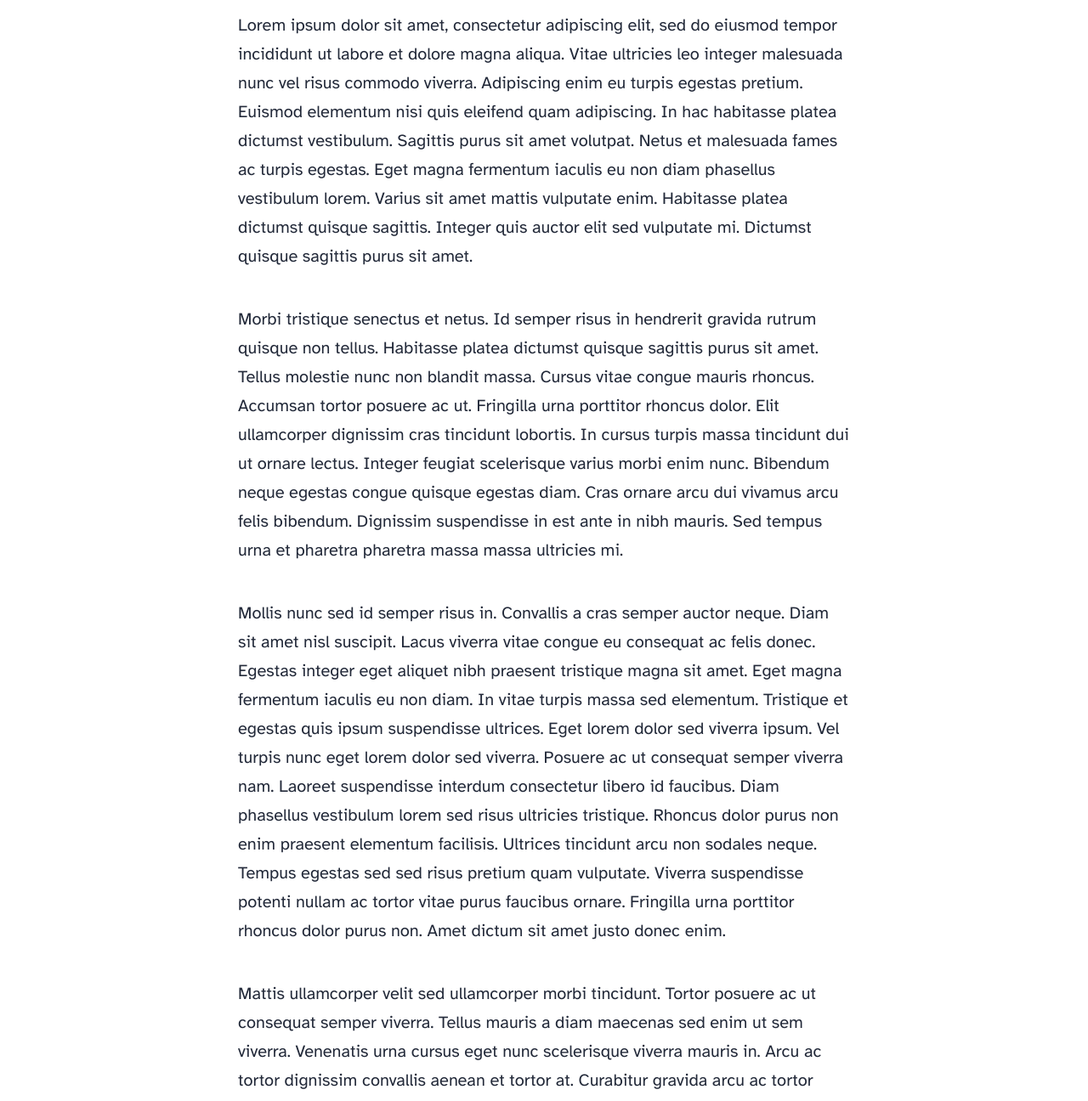
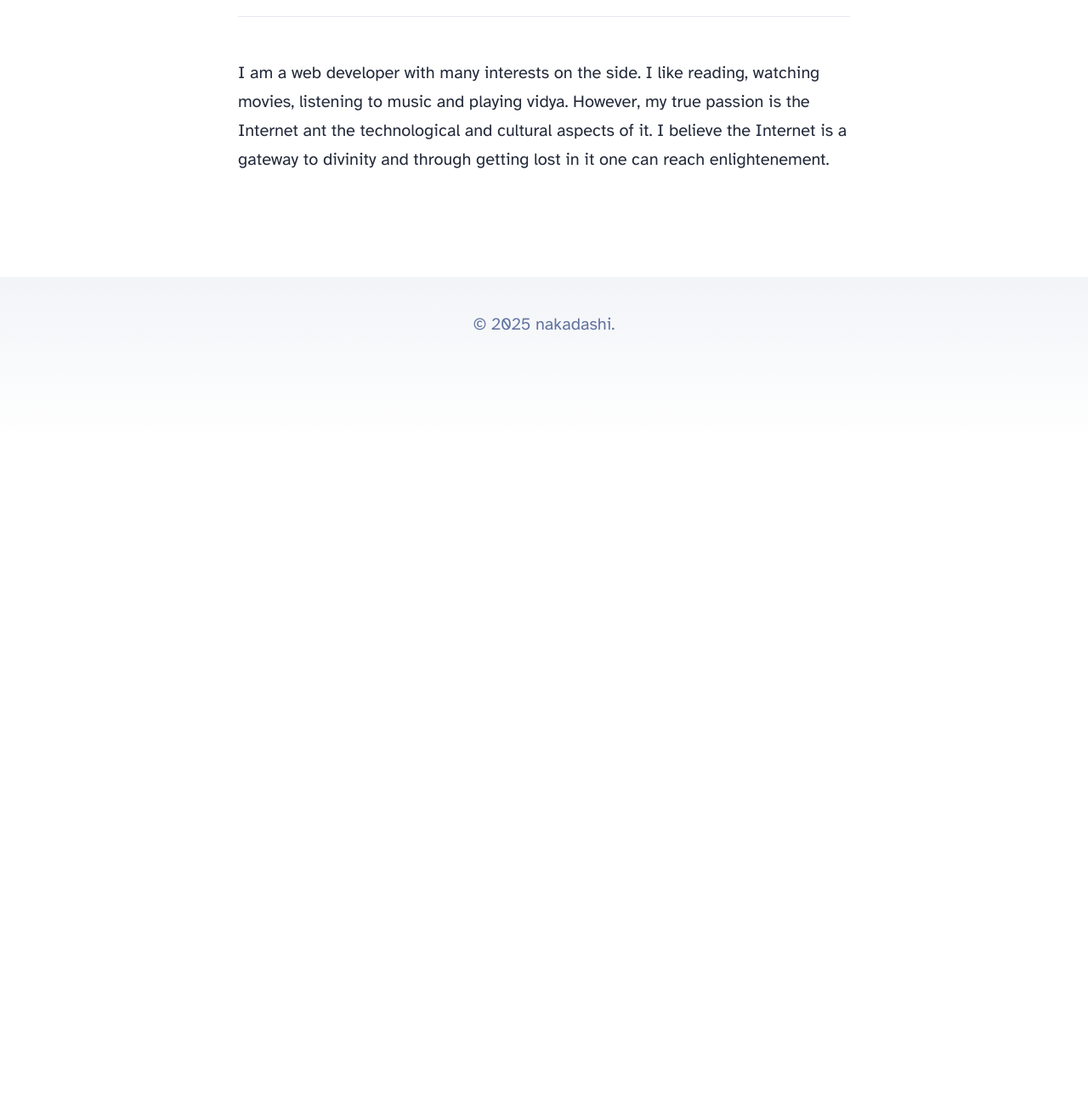
Before and after one commit to kuro-neko-xyz/blog.kuro-neko.xyz, an Astro site: page /about in a window 1280 px wide. Shown: the part 859-2155 px from the top of the page at 85% size. After the commit the page ends 1379 px from the top, so only its background shows below. Built offline with nearby package versions, Linux system fonts and the light colour scheme; Astro itself is replaced by a stand-in of ours.

Commit message:
Redo About Page

```diff
--- a/src/pages/about.astro
+++ b/src/pages/about.astro
@@ -1,62 +1,18 @@
 ---
-import Layout from '../layouts/BlogPost.astro';
+import Layout from "../layouts/BlogPost.astro";
 ---
 
 <Layout
-	title="About Me"
-	description="Lorem ipsum dolor sit amet"
-	pubDate={new Date('August 08 2021')}
-	heroImage="/blog-placeholder-about.jpg"
+  title="About Me"
+  description="Lorem ipsum dolor sit amet"
+  pubDate={new Date("August 08 2021")}
+  heroImage="/karina.gif"
 >
-	<p>
-		Lorem ipsum dolor sit amet, consectetur adipiscing elit, sed do eiusmod tempor incididunt ut
-		labore et dolore magna aliqua. Vitae ultricies leo integer malesuada nunc vel risus commodo
-		viverra. Adipiscing enim eu turpis egestas pretium. Euismod elementum nisi quis eleifend quam
-		adipiscing. In hac habitasse platea dictumst vestibulum. Sagittis purus sit amet volutpat. Netus
-		et malesuada fames ac turpis egestas. Eget magna fermentum iaculis eu non diam phasellus
-		vestibulum lorem. Varius sit amet mattis vulputate enim. Habitasse platea dictumst quisque
-		sagittis. Integer quis auctor elit sed vulputate mi. Dictumst quisque sagittis purus sit amet.
-	</p>
-
-	<p>
-		Morbi tristique senectus et netus. Id semper risus in hendrerit gravida rutrum quisque non
-		tellus. Habitasse platea dictumst quisque sagittis purus sit amet. Tellus molestie nunc non
-		blandit massa. Cursus vitae congue mauris rhoncus. Accumsan tortor posuere ac ut. Fringilla urna
-		porttitor rhoncus dolor. Elit ullamcorper dignissim cras tincidunt lobortis. In cursus turpis
-		massa tincidunt dui ut ornare lectus. Integer feugiat scelerisque varius morbi enim nunc.
-		Bibendum neque egestas congue quisque egestas diam. Cras ornare arcu dui vivamus arcu felis
-		bibendum. Dignissim suspendisse in est ante in nibh mauris. Sed tempus urna et pharetra pharetra
-		massa massa ultricies mi.
-	</p>
-
-	<p>
-		Mollis nunc sed id semper risus in. Convallis a cras semper auctor neque. Diam sit amet nisl
-		suscipit. Lacus viverra vitae congue eu consequat ac felis donec. Egestas integer eget aliquet
-		nibh praesent tristique magna sit amet. Eget magna fermentum iaculis eu non diam. In vitae
-		turpis massa sed elementum. Tristique et egestas quis ipsum suspendisse ultrices. Eget lorem
-		dolor sed viverra ipsum. Vel turpis nunc eget lorem dolor sed viverra. Posuere ac ut consequat
-		semper viverra nam. Laoreet suspendisse interdum consectetur libero id faucibus. Diam phasellus
-		vestibulum lorem sed risus ultricies tristique. Rhoncus dolor purus non enim praesent elementum
-		facilisis. Ultrices tincidunt arcu non sodales neque. Tempus egestas sed sed risus pretium quam
-		vulputate. Viverra suspendisse potenti nullam ac tortor vitae purus faucibus ornare. Fringilla
-		urna porttitor rhoncus dolor purus non. Amet dictum sit amet justo donec enim.
-	</p>
-
-	<p>
-		Mattis ullamcorper velit sed ullamcorper morbi tincidunt. Tortor posuere ac ut consequat semper
-		viverra. Tellus mauris a diam maecenas sed enim ut sem viverra. Venenatis urna cursus eget nunc
-		scelerisque viverra mauris in. Arcu ac tortor dignissim convallis aenean et tortor at. Curabitur
-		gravida arcu ac tortor dignissim convallis aenean et tortor. Egestas tellus rutrum tellus
-		pellentesque eu. Fusce ut placerat orci nulla pellentesque dignissim enim sit amet. Ut enim
-		blandit volutpat maecenas volutpat blandit aliquam etiam. Id donec ultrices tincidunt arcu. Id
-		cursus metus aliquam eleifend mi.
-	</p>
-
-	<p>
-		Tempus quam pellentesque nec nam aliquam sem. Risus at ultrices mi tempus imperdiet. Id porta
-		nibh venenatis cras sed felis eget velit. Ipsum a arcu cursus vitae. Facilisis magna etiam
-		tempor orci eu lobortis elementum. Tincidunt dui ut ornare lectus sit. Quisque non tellus orci
-		ac. Blandit libero volutpat sed cras. Nec tincidunt praesent semper feugiat nibh sed pulvinar
-		proin gravida. Egestas integer eget aliquet nibh praesent tristique magna.
-	</p>
+  <p>
+    I am a web developer with many interests on the side. I like reading,
+    watching movies, listening to music and playing vidya. However, my true
+    passion is the Internet ant the technological and cultural aspects of it. I
+    believe the Internet is a gateway to divinity and through getting lost in it
+    one can reach enlightenement.
+  </p>
 </Layout>
```
Also changed, not shown: public/blog-placeholder-about.jpg (deleted), public/karina.gif (added).
